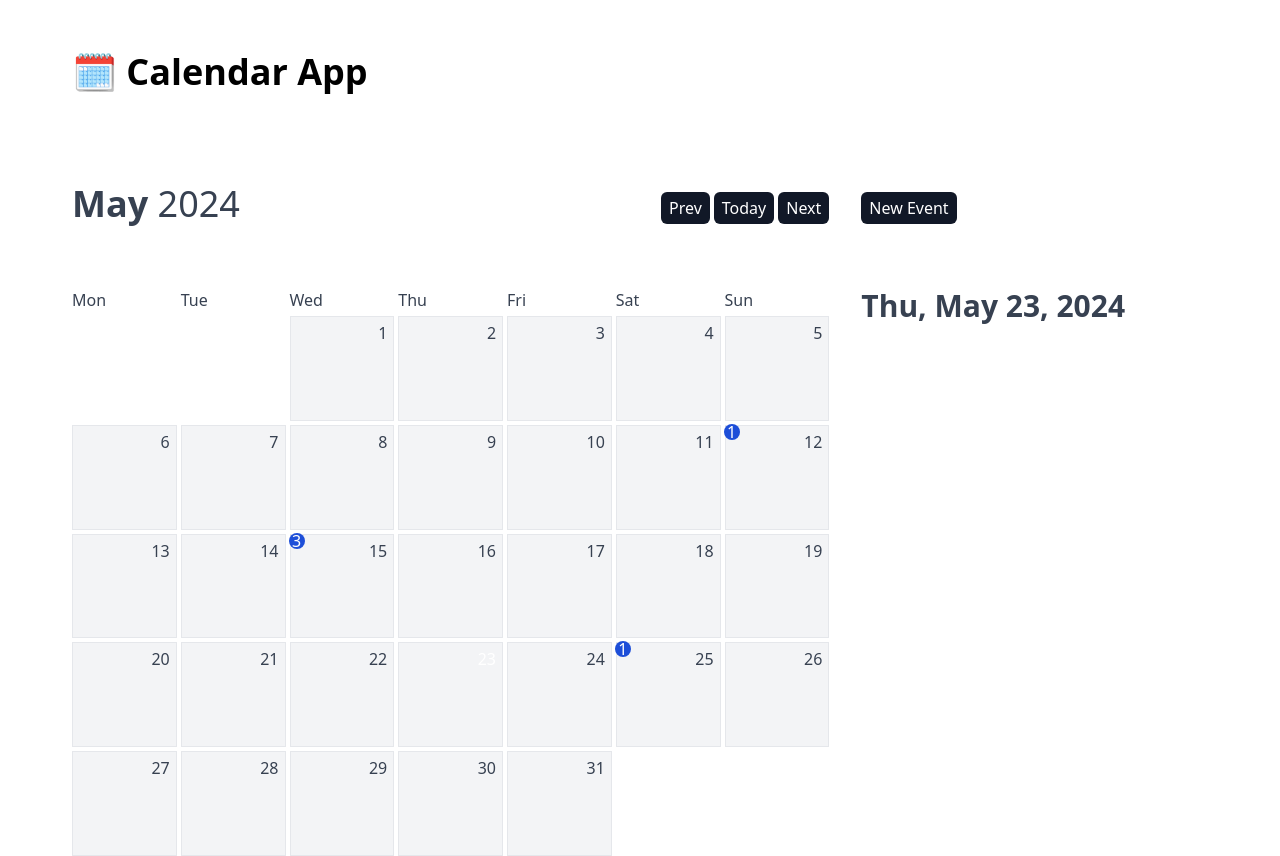
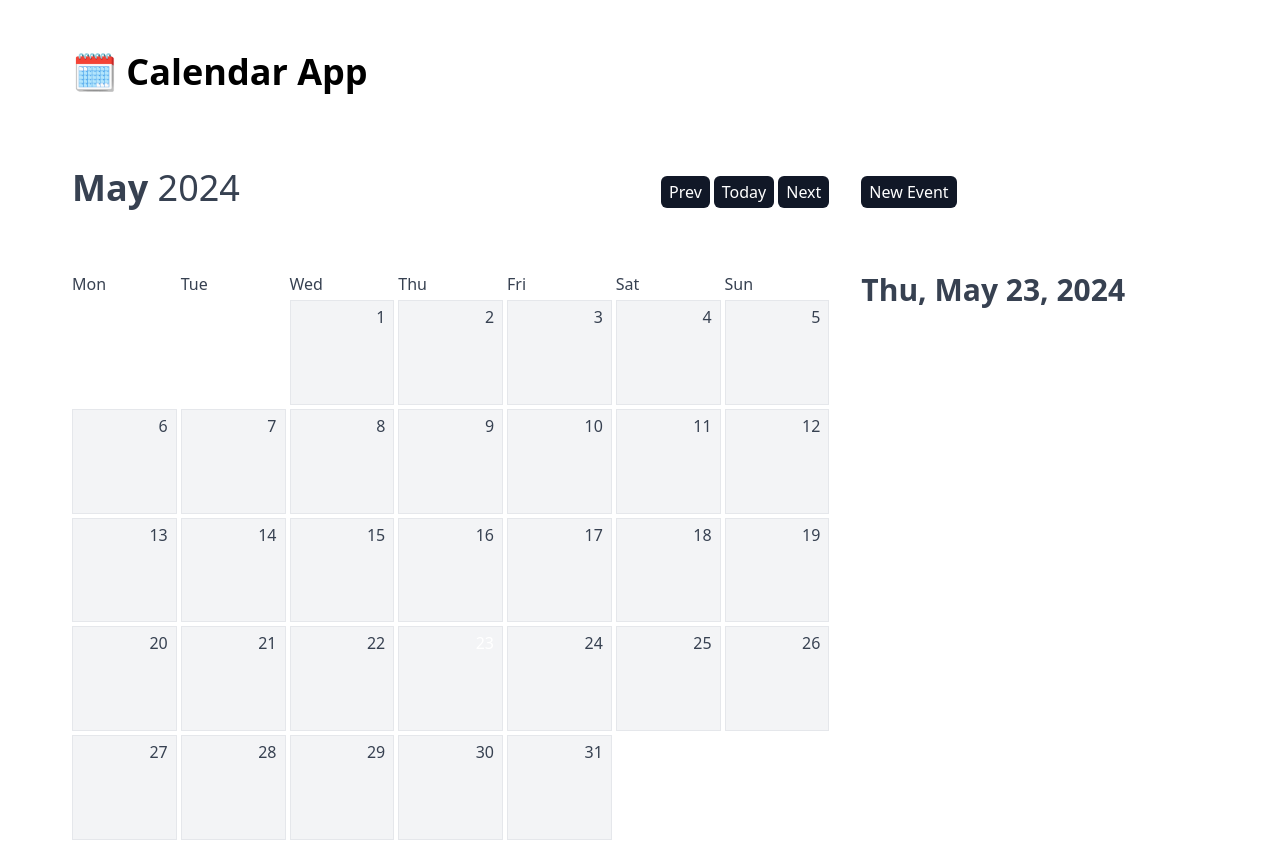
Before and after one commit to kristjanv001/calendar-app, an Angular app: page / in a window 1280 px wide. Built offline with nearby package versions, Linux system fonts and the light colour scheme.

Commit message:
display tasks in calendar date box

```diff
--- a/src/app/components/calendar/calendar.component.html
+++ b/src/app/components/calendar/calendar.component.html
@@ -1,9 +1,8 @@
 <div>
-  <div class="px-4 md:px-8 grid grid-rows-[max-content_1fr] max-w-[1200px] mx-auto grid-cols-1 md:grid-cols-3 ">
-
-      <div class="flex items-center justify-between mb-8 md:mb-0 md:place-items-start md:col-span-2 h-24">
+  <div class="px-4 md:px-8 grid grid-rows-[max-content_1fr] max-w-[1200px] mx-auto grid-cols-1 lg:grid-cols-3">
+    <div class="flex items-center justify-between mb-8 lg:mb-0 lg:place-items-start lg:col-span-2 lg:h-24">
       <p class="font-bold md:text-xl lg:text-4xl md:-mt-2">
-          <span class="font-bold ">{{ selectedMonthName() }}</span>
+        <span class="font-bold">{{ selectedMonthName() }}</span>
         <span class="font-thin"> {{ selectedYear() }}</span>
       </p>
 
@@ -21,21 +20,34 @@
       } @for (_ of [].constructor(getOffset(selectedDate())); track $index) {
       <div class="square min-h-8 sm:h-auto p-1"></div>
       } @for (_ of [].constructor(selectedMonthDays()); let index = $index; track index) {
-        <button (click)="handleDateClick(index + 1)" class="square min-h-8 sm:h-auto bg-gray-100 relative border">
-          <div class="absolute top-1 right-1">
-            <span
-              class="bg-gray-100 rounded-md p-0.5"
+      <button
+        (click)="handleDateClick(index + 1)"
+        class="square min-h-8 sm:h-auto bg-gray-100 relative border p-1 flex flex-col"
+      >
+        <!-- header -->
+        <div class="w-full flex justify-end">
+          <div
+            class="bg-gray-100 rounded-md md:px-1 "
             [ngClass]="{'bg-fuchsia-600 text-white': index+1 === currentDay && selectedMonth() === currentMonth && selectedYear() === currentYear }"
           >
             {{ index + 1 }}
-            </span>
+          </div>
+        </div>
+        <div class="items-start h-full flex-col text-xs hidden sm:flex">
+
+          @if (taskList()[index].length > 0) {
+            @for(task of taskList()[index]; track task.date) {
+              <p>{{task.title}}</p>
+            }
+          }
+
         </div>
 
-          @if (taskCounts()[index] > 0) {
+        @if (taskList()[index].length > 0) {
           <div
-            class="h-4 w-4 bg-blue-700 absolute -top-0.5 -left-0.5 rounded-full flex justify-center place-items-center text-white"
+            class="h-4 w-4 md:h-5 md:w-5 bg-blue-700 absolute -top-1 -left-1 md:-top-2 md:-left-2 rounded-full flex justify-center place-items-center text-white"
           >
-            {{ taskCounts()[index] }}
+            <span> {{ taskList()[index].length }} </span>
           </div>
         }
       </button>
@@ -43,13 +55,12 @@
       }
     </div>
 
-
     <!-- details -->
-    <div class="md:items-start md:mx-4 lg:mx-8">
-      <button (click)="openDialog()" class="mt-4 md:mt-0 bg-gray-900 rounded-md px-2 py-1 text-white ">New Event</button>
+    <div class="lg:items-start lg:mx-8 md:ml-1">
+      <button (click)="openDialog()" class="mt-4 md:mt-0 bg-gray-900 rounded-md px-2 py-1 text-white">New Event</button>
     </div>
 
-    <div class="min-h-20 mt-8 rounded-md md:mt-0 md:mx-4 lg:mx-8 md:pt-0 md:col-start-3 ">
+    <div class="mt-4 rounded-md lg:mt-0 lg:mx-8 md:pt-0 lg:col-start-3 lg:row-start-2">
       <div class="flex justify-between items-center md:flex-col-reverse md:items-start md:justify-start md:mb-8">
         <h2 class="font-bold md:text-xl lg:text-3xl">{{pickedDateStr()}}</h2>
       </div>
--- a/src/app/components/calendar/calendar.component.ts
+++ b/src/app/components/calendar/calendar.component.ts
@@ -13,16 +13,7 @@ import { EventComposerComponent } from "../event-composer/event-composer.compone
 })
 export class CalendarComponent {
   weekDays = ["Mon", "Tue", "Wed", "Thu", "Fri", "Sat", "Sun"];
-  tasks: WritableSignal<Task[]> = signal([
-    { date: "2024-05-12", title: "qsrgtrhtrhtr" },
-    { date: "2024-05-15", title: "cdgergerg" },
-    { date: "2024-05-15", title: "wefwefwe" },
-    { date: "2024-05-15", title: "wefsqwsq" },
-    { date: "2024-05-25", title: "lorem ipsum" },
-    { date: "2024-06-01", title: "dfwerfwfe" },
-    { date: "2024-06-02", title: "qwdwqqdw" },
-    { date: "2024-06-02", title: "geergherre" },
-  ]);
+  tasks: WritableSignal<Task[]> = signal([]);
 
   currentDate = new Date();
   currentDay = new Date().getDate();
@@ -39,19 +30,19 @@ export class CalendarComponent {
   pickedDateStr: Signal<string> = computed(() => this.getDateStr(this.pickedDate()));
   pickedDateTasks: Signal<Task[]> = computed(() => this.getDateTasks(this.pickedDate()));
 
-  taskCounts: Signal<number[]> = computed(() => {
-    const counts = new Array(this.selectedMonthDays()).fill(0);
+  taskList: Signal<Task[][]> = computed(() => {
+    const tasksPerDay: Task[][] = new Array(this.selectedMonthDays()).fill(0).map(() => []);
 
     this.tasks().forEach((task) => {
       const taskDate = new Date(task.date);
 
       if (taskDate.getFullYear() === this.selectedYear() && taskDate.getMonth() === this.selectedMonth()) {
         const day = taskDate.getDate();
-        counts[day - 1]++;
+        tasksPerDay[day - 1].push(task);
       }
     });
 
-    return counts;
+    return tasksPerDay;
   });
 
   constructor(public dialog: MatDialog) {}
--- a/src/app/components/header/header.component.html
+++ b/src/app/components/header/header.component.html
@@ -1,3 +1,3 @@
-<div class="h-20 md:h-28 lg:h-36 bg-white text-black flex justify-start items-center px-4 md:px-8 mb-4 max-w-[1200px] mx-auto md:mb-12">
+<div class="h-20 md:h-28 lg:h-36 bg-white text-black flex justify-start items-center px-4 md:px-8 max-w-[1200px] mx-auto lg:mb-8">
     <h1 class="font-bold md:text-xl lg:text-3xl xl:text-4xl">🗓️ Calendar App</h1>
 </div>
```
Lines whose indentation alone changed are shown as unchanged.
